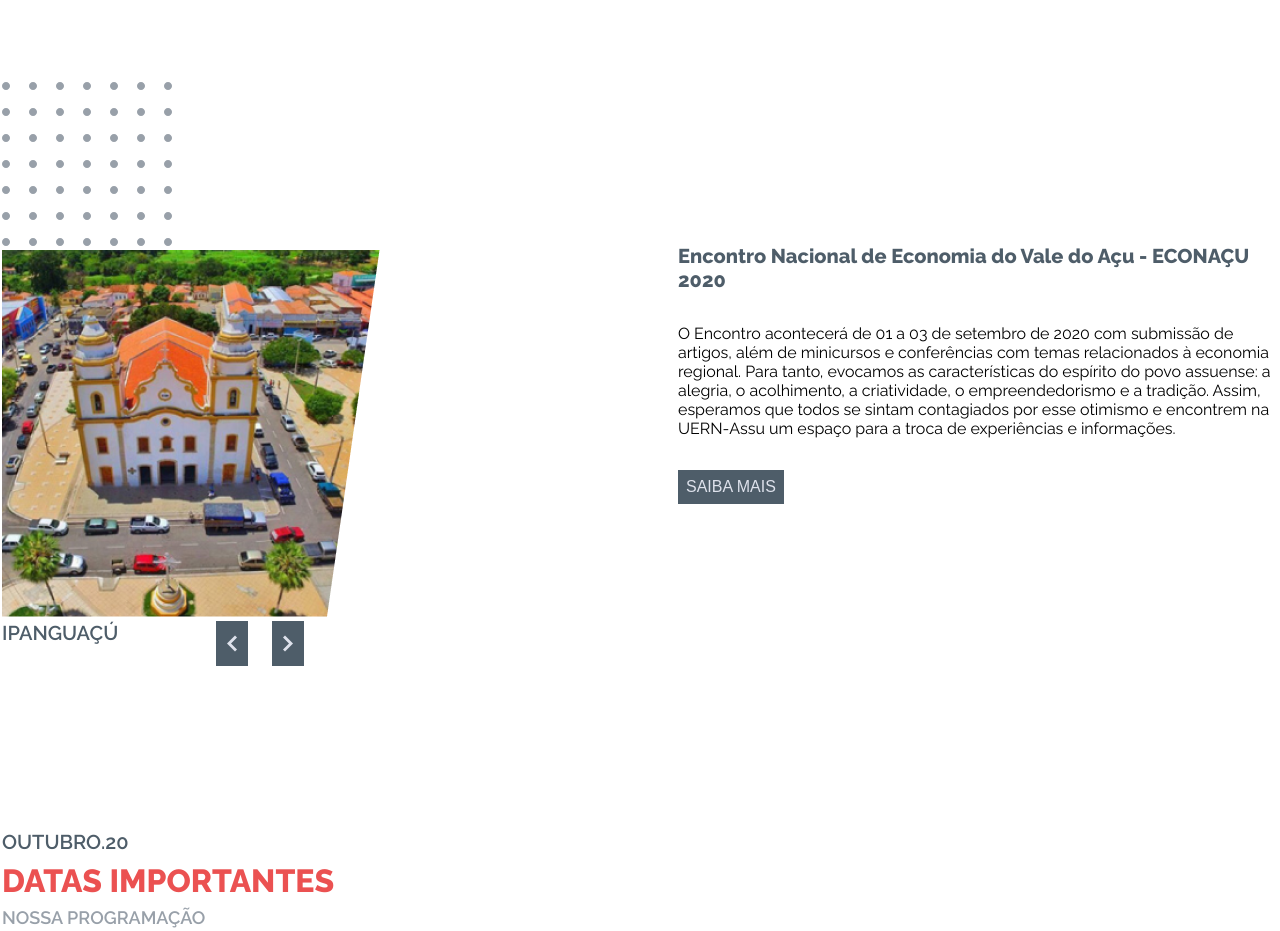
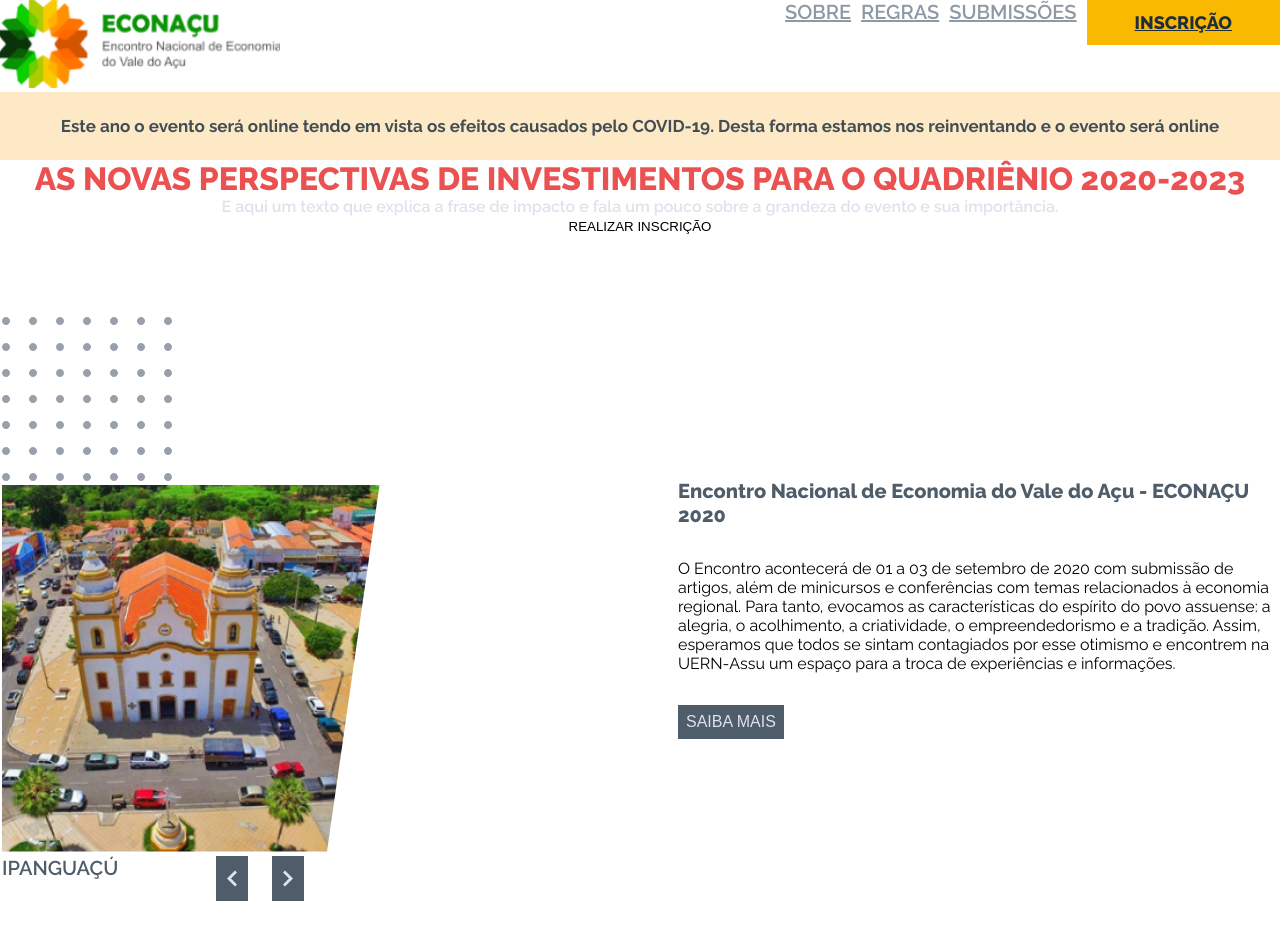
Before and after one commit to clayto-nr/neandertal, a plain HTML site: page index.html in a window 1280 px wide. Shown: the top 931 px of the page. Drawn offline with Linux system fonts and the light colour scheme.

Commit message:
tenho que dormir, estou entregando a header, o aviso prontos, mas a primeira seção da main estará incompleta.

```diff
--- a/index.html
+++ b/index.html
@@ -1,5 +1,6 @@
 <!DOCTYPE html>
 <html lang="pt-br">
+
 <head>
     <meta charset="UTF-8">
     <meta name="viewport" content="width=device-width, initial-scale=1.0">
@@ -7,8 +8,38 @@
     <link rel="icon" type="image/png" href="icon.png">
     <link rel="stylesheet" href="style.css">
 </head>
+
 <body>
     <div class="container">
+
+        <header class="header">
+            <figure><img src="logo.png" alt=""></figure>
+            <div class="links">
+                <nav>
+                    <ul>
+                        <li><a href="#">SOBRE</a></li>
+                        <li><a href="#">REGRAS</a></li>
+                        <li><a href="#">SUBMISSÕES</a></li>
+                        <li><a class="btn-header" href="#">INSCRIÇÃO</a></li>
+                    </ul>
+                </nav>
+            </div>
+        </header>
+
+        <div class="important">
+            <p>Este ano o evento será online tendo em vista os efeitos causados pelo COVID-19. Desta forma estamos nos
+                reinventando e o evento será online</p>
+        </div>
+
+        <section class="first">
+            <div class="content">
+                <div class="left">
+                    <h2>AS NOVAS PERSPECTIVAS DE INVESTIMENTOS PARA O QUADRIÊNIO 2020-2023</h2>
+                    <p>E aqui um texto que explica a frase de impacto e fala um pouco sobre a grandeza do evento e sua importância.</p>
+                    <button>REALIZAR INSCRIÇÃO</button>
+                </div>
+            </div>
+        </section>
 
         <section class="section">
             <div class="frame-parent">
@@ -34,7 +65,11 @@
                         Encontro Nacional de Economia do Vale do Açu - ECONAÇU 2020
                     </h4>
                     <div class="event-description">
-                            O Encontro acontecerá de 01 a 03 de setembro de 2020 com submissão de artigos, além de minicursos e conferências com temas relacionados à economia regional. Para tanto, evocamos as características do espírito do povo assuense: a alegria, o acolhimento, a criatividade, o empreendedorismo e a tradição. Assim, esperamos que todos se sintam contagiados por esse otimismo e encontrem na UERN-Assu um espaço para a troca de experiências e informações.
+                        O Encontro acontecerá de 01 a 03 de setembro de 2020 com submissão de artigos, além de
+                        minicursos e conferências com temas relacionados à economia regional. Para tanto, evocamos as
+                        características do espírito do povo assuense: a alegria, o acolhimento, a criatividade, o
+                        empreendedorismo e a tradição. Assim, esperamos que todos se sintam contagiados por esse
+                        otimismo e encontrem na UERN-Assu um espaço para a troca de experiências e informações.
                     </div>
                     <div class="more-info-wrapper">
                         <button type="button" class="button-one">
@@ -96,13 +131,14 @@
                     <div class="news_primary">
                         <div class="info_primary">
                             <div class="title_new">
-                                <h4  class="medium">LISTA DE TRABALHOS APROVADOS NO ECONASSU 2022</h4>
+                                <h4 class="medium">LISTA DE TRABALHOS APROVADOS NO ECONASSU 2022</h4>
                                 <div class="item_title"></div>
                             </div>
 
                             <div class="info">
                                 <h6>Publicado em 19/06/ 2020</h6>
-                                <p>Confira do resultado final dos trabalhos aprovados para o ECONAÇU 2020. Os prazos para envio das versões corrgidas dos artigos será ate dia 01/07/2020</p>
+                                <p>Confira do resultado final dos trabalhos aprovados para o ECONAÇU 2020. Os prazos
+                                    para envio das versões corrgidas dos artigos será ate dia 01/07/2020</p>
                             </div>
                         </div>
 
@@ -122,7 +158,8 @@
                                 </h6>
                             </div>
 
-                            <p> “O maior evento de Economia do Vale do Açu se reinventa em cenários de pandademia e a edicação deste ano será online".</p>
+                            <p> “O maior evento de Economia do Vale do Açu se reinventa em cenários de pandademia e a
+                                edicação deste ano será online".</p>
                         </div>
 
                         <div class="new">
@@ -135,7 +172,8 @@
                                 </h6>
                             </div>
 
-                            <p> “O maior evento de Economia do Vale do Açu se reinventa em cenários de pandademia e a edicação deste ano será online".</p>
+                            <p> “O maior evento de Economia do Vale do Açu se reinventa em cenários de pandademia e a
+                                edicação deste ano será online".</p>
                         </div>
 
                         <div class="new">
@@ -148,7 +186,8 @@
                                 </h6>
                             </div>
 
-                            <p> “O maior evento de Economia do Vale do Açu se reinventa em cenários de pandademia e a edicação deste ano será online".</p>
+                            <p> “O maior evento de Economia do Vale do Açu se reinventa em cenários de pandademia e a
+                                edicação deste ano será online".</p>
                         </div>
                     </div>
                 </div>
@@ -184,4 +223,5 @@
 
     </div>
 </body>
+
 </html>
--- a/style.css
+++ b/style.css
@@ -160,6 +160,94 @@ section {
         padding: 20px;
     }
 }
+
+/*------------------------------first----------------------------*/
+
+.first {
+    display: inline-block;
+    top: 0;
+    width: 100%;
+    text-align: center;
+    padding: 0;
+}
+
+header {
+    display: block;
+    width: 100%;
+    top: 0;
+}
+
+header figure {
+    display: inline;
+    float: left;
+}
+
+header figure img {
+    width: 280px;
+    height: auto;
+}
+
+header .links {
+    display: inline;
+    float: right;
+}
+
+header .links nav ul {
+    list-style: none;
+}
+
+header .links nav ul li {
+    float: left;
+    margin-left: 10px;
+}
+
+header .links nav ul li a {
+    color: #8D99A5;
+    /* H4 - MEDIUM */
+    font-family: Raleway;
+    font-size: 20px;
+    font-style: normal;
+    font-weight: 600;
+    line-height: normal;
+}
+
+header .links nav ul li .btn-header {
+    padding: 12px 48px;
+    display: block;
+    background: #F9B900;
+
+    color: #202D3D;
+    font-family: Raleway;
+    font-size: 18px;
+    font-style: normal;
+    font-weight: 800;
+    line-height: normal;
+}
+
+.important {
+    background: #FDE9C6;
+    width: 100%;
+    padding: 24px 0;
+    text-align: center;
+}
+
+.important p {
+    color: rgba(52, 65, 76, 0.93);
+    font-family: Raleway;
+    font-size: 17px;
+    font-style: normal;
+    font-weight: 700;
+    line-height: normal;
+}
+
+
+
+
+
+
+
+
+
 
 
 
```
Also changed, not shown: logo.png (added). Lines whose indentation alone changed are shown as unchanged.
